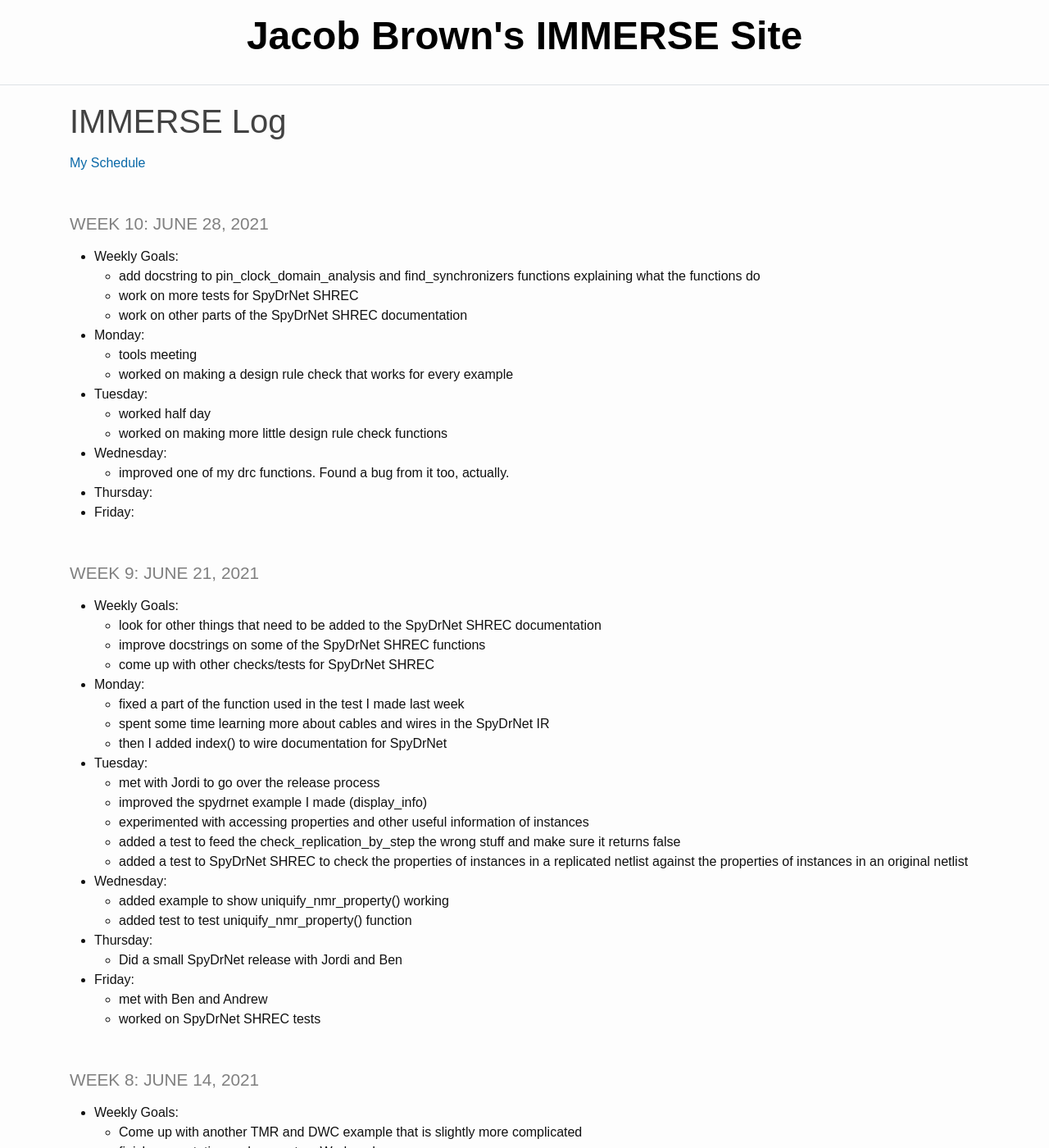
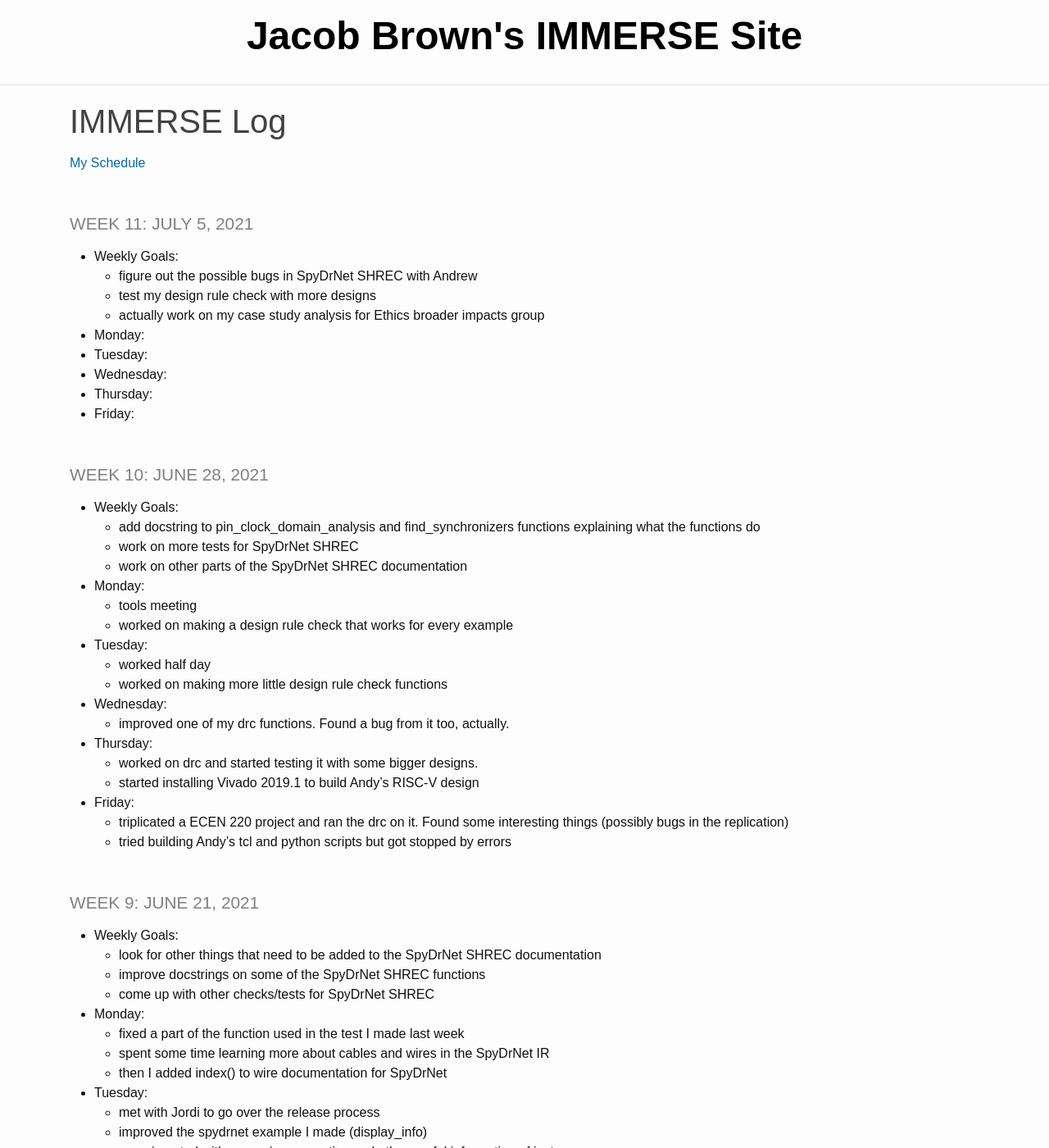
Before and after one commit to jacobdbrown4/jacob_brown, a Jekyll site: the page built from _pages/log.md, in a window 1280 px wide and 1400 px high. Shown: the whole window at 82% size. Built offline with Jekyll 4.4.1, drawn with Linux system fonts in a browser that asks for light colours.

Commit message:
updated log

```diff
--- a/_pages/log.md
+++ b/_pages/log.md
@@ -4,6 +4,17 @@ title: IMMERSE Log
 ---
 
 [My Schedule](https://jacobdbrown4.github.io/jacob_brown//pages/schedule/)
+
+### Week 11: July 5, 2021
+* **Weekly Goals**:
+  * figure out the possible bugs in SpyDrNet SHREC with Andrew
+  * test my design rule check with more designs
+  * actually work on my case study analysis for Ethics broader impacts group
+* **Monday**:
+* **Tuesday**:
+* **Wednesday**:
+* **Thursday**:
+* **Friday**:
 
 ### Week 10: June 28, 2021
 * **Weekly Goals**:
@@ -19,7 +30,11 @@ title: IMMERSE Log
 * **Wednesday**:
   * improved one of my drc functions. Found a bug from it too, actually.
 * **Thursday**:
+  * worked on drc and started testing it with some bigger designs.
+  * started installing Vivado 2019.1 to build Andy's RISC-V design
 * **Friday**:
+  * triplicated a ECEN 220 project and ran the drc on it. Found some interesting things (possibly bugs in the replication)
+  * tried building Andy's tcl and python scripts but got stopped by errors
 
 ### Week 9: June 21, 2021
 * **Weekly Goals**:
```
